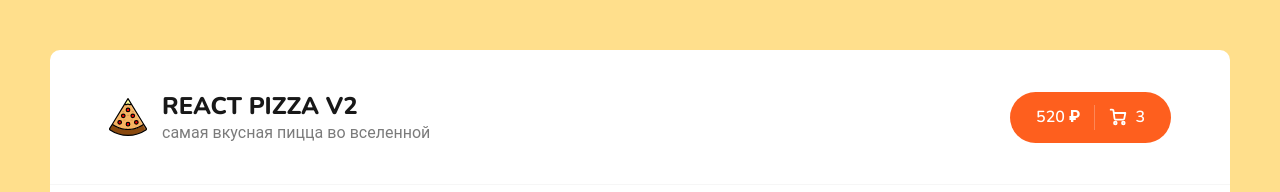
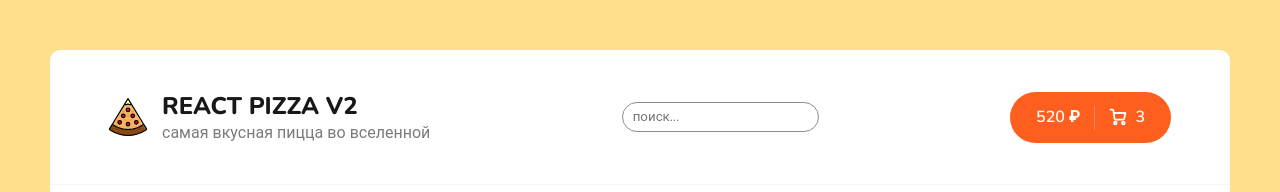
Before and after one commit to Natalielinen/pizza, a React (Create React App) app: page / in a window 1280 px wide. Shown: the top 192 px of the page. Built offline with nearby package versions, Linux system fonts and the light colour scheme; no server answers.

Commit message:
добавила поиск

```diff
--- a/src/App.js
+++ b/src/App.js
@@ -1,4 +1,4 @@
-import React from 'react';
+import React, {useState} from 'react';
 import {
     Routes,
     Route,
@@ -12,13 +12,16 @@ import Cart from './pages/Cart';
 //https://62a8517e943591102b9ef016.mockapi.io/pizzas
 
 function App() {
+    const [searchValue, setSearchValue] = useState('');
+
+
     return (
         <div className="wrapper">
-            <Header/>
+            <Header searchValue={searchValue} setSearchValue={setSearchValue}/>
             <div className="content">
                 <div className="container">
                     <Routes>
-                        <Route path="/" element={<Home/>}/>
+                        <Route path="/" element={<Home searchValue={searchValue}/>}/>
                         <Route path="/cart" element={<Cart/>}/>
                         <Route path="*" element={<NotFound/>}/>
                     </Routes>
--- a/src/modules/header/Header.jsx
+++ b/src/modules/header/Header.jsx
@@ -1,8 +1,9 @@
 import React from 'react';
 import logo from '../../assets/pizza-logo.svg';
 import {NavLink} from 'react-router-dom';
+import Search from '../search/search';
 
-const Header = () => {
+const Header = ({setSearchValue, searchValue}) => {
     return (
         <div className="header">
             <div className="container">
@@ -15,6 +16,7 @@ const Header = () => {
                         </div>
                     </div>
                 </NavLink>
+                <Search searchValue={searchValue} setSearchValue={setSearchValue}/>
                 <div className="header__cart">
                     <NavLink to="/cart" className="button button--cart">
                         <span>520 ₽</span>
--- /dev/null
+++ b/src/modules/search/Search.module.scss
@@ -0,0 +1,13 @@
+.searchContainer {
+  .input {
+    padding: 5px 10px;
+    border-radius: 15px;
+    border: 1px solid #8d8d8d;
+    outline: none;
+
+    &:hover {
+      border: 1px solid #7b7b7b;
+      background-color: #f6f6f6;
+    }
+  }
+}
--- /dev/null
+++ b/src/modules/search/search.jsx
@@ -0,0 +1,18 @@
+import React from 'react';
+import styles from './Search.module.scss';
+
+const Search = ({setSearchValue, searchValue}) => {
+    return (
+        <div className={styles.searchContainer}>
+            <input
+                className={styles.input}
+                type="text"
+                placeholder="поиск..."
+                value={searchValue}
+                onChange={e => setSearchValue(e.target.value)}
+            />
+        </div>
+    )
+}
+
+export default Search;
--- a/src/pages/Home.jsx
+++ b/src/pages/Home.jsx
@@ -5,7 +5,7 @@ import PizzaBlock from '../modules/pizzaBlock/PizzaBlock';
 import React, {useEffect, useState} from 'react';
 
 
-const Home = () => {
+const Home = ({searchValue}) => {
     const [data, setData] = useState([])
     const [isLoading, setIsLoading] = useState(true)
     const [activeCategoryIndex, setActiveCategoryIndex] = useState(0);
@@ -24,6 +24,10 @@ const Home = () => {
             })
         window.scrollTo(0, 0);
     }, [activeCategoryIndex, sortType])
+
+    const pizzas = data.filter(obj => obj.title.toLowerCase().includes(searchValue.toLowerCase())).map(obj =>
+        <PizzaBlock {...obj} key={obj.id}/>)
+
     return (
         <>
             <div className="content__top">
@@ -35,7 +39,7 @@ const Home = () => {
             <div className="content__items">
                 {
                     isLoading ? [...new Array(6)].map((_, index) => <Skeleton key={index}/>)
-                        : data.map(obj => <PizzaBlock {...obj} key={obj.id}/>)
+                        : pizzas
                 }
             </div>
         </>
--- a/src/scss/components/_header.scss
+++ b/src/scss/components/_header.scss
@@ -9,6 +9,7 @@
     align-items: center;
     justify-content: space-between;
   }
+
 
   &__logo {
     display: flex;
```
